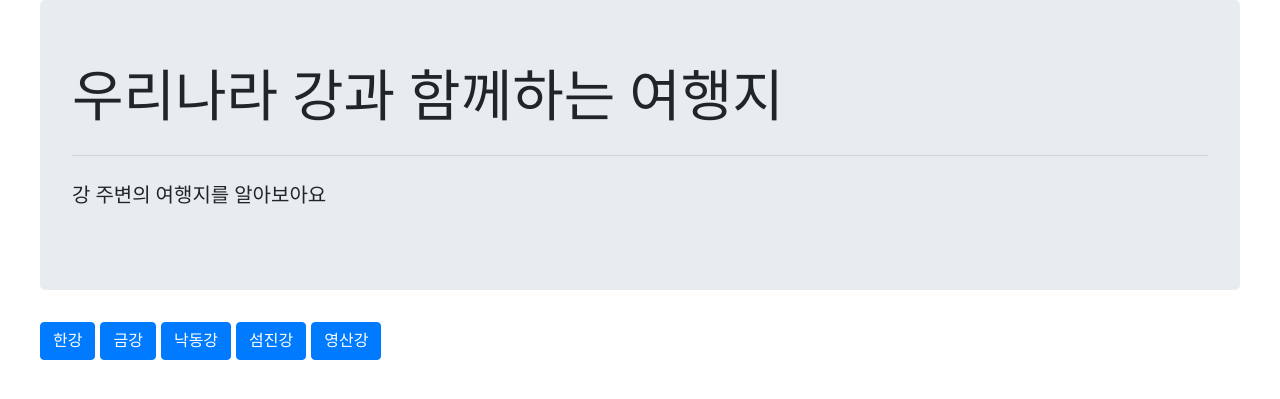
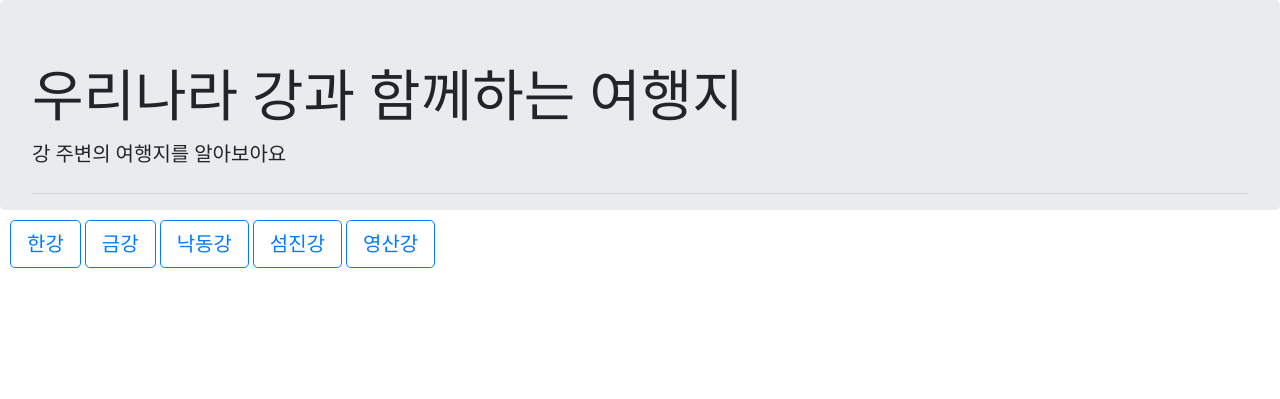
Before and after one commit to nanhee9725/show-me-the-river, a Flask app: page / in a window 1280 px wide. Shown: the top 399 px of the page. Run offline with Flask 2, Linux system fonts and the light colour scheme; data that the repository does not hold is empty; some libraries are stand-ins or nearby versions; some web fonts are replaced.

Commit message:
new_river_page
리뉴얼본
> 기존 영산강 이슈 처리 완료
> db저장 완료

```diff
--- a/app.py
+++ b/app.py
@@ -28,7 +28,7 @@ def read_articles():
 
 
 if __name__ == '__main__':
-    app.run('0.0.0.0', port=5001, debug=True)
+    app.run('0.0.0.0', port=5000, debug=True)
 
     # 서버를 html불러와서 띄움
 # IF~ 는 맨 뒷쪽에 와아ㅑ함 규칙  __NAME__같은게 뒤에있어야 에러날 확률낮아짐
--- a/save_river.py
+++ b/save_river.py
@@ -8,7 +8,7 @@ from pymongo import MongoClient
 import xmltodict
 client = MongoClient('localhost', 27017)
 db = client.dbsparta
-url = "http://opendata.kwater.or.kr/openapi-data/service/pubd/myportal/travel/list?searchTypeCd=02&regionCd=ND&numOfRows=1000&pageNo=1&serviceKey=imG5GZCUuCRZfkWsdGDQoX8j7OAfiwXFC%2BippX80egTFswLEMUUFv8kdFk2p%2BkRcTBXQUcHWNGfgN83SBpP9RA%3D%3D"
+url = "http://opendata.kwater.or.kr/openapi-data/service/pubd/myportal/travel/list?searchTypeCd=02&regionCd=YS&numOfRows=1000&pageNo=1&serviceKey=imG5GZCUuCRZfkWsdGDQoX8j7OAfiwXFC%2BippX80egTFswLEMUUFv8kdFk2p%2BkRcTBXQUcHWNGfgN83SBpP9RA%3D%3D"
 response = requests.get(url)
 
 # url = 'http://opendata.kwater.or.kr/openapi-data/service/pubd/myportal/travel/list'
--- a/templates/index.html
+++ b/templates/index.html
@@ -30,10 +30,10 @@
             font-weight: normal;
             font-style: normal;
         }
+
         body {
             font-family: "NEXON Lv1 Gothic OTF", serif;
         }
-
 
         .card-title {
             color: dimgray;
@@ -45,10 +45,26 @@
             font-weight: bold;
         }
 
-        .wrap {
-            width: 1200px;
+        /*.wrap {*/
+        /*    width: 900px;*/
+        /*    !*margin: auto;*!*/
+        /*}*/
+
+        .jumbotron {
+            height: 210px;
             margin: auto;
         }
+
+        .top_button {
+            width: 1000px;
+            padding: 10px;
+        }
+
+        /*.mainimg {*/
+        /*    padding: 10px;*/
+        /*    min-height: 100%;*/
+        /*    height: 100%*/
+        /*}*/
 
         .comment {
             color: black;
@@ -89,8 +105,7 @@
                             imgUrl = 'https://mblogthumb-phinf.pstatic.net/MjAxNzEyMTVfMjM1/MDAxNTEzMzM1MTIzMTE0._OQce1pfXU_TadhHJm8RjvAhQu4tMY8KJ4CJYCqBdw0g.ycx3uZ_-TG7mZ99exrjgnEclD9VAMqQGzuAgPTNmDDog.JPEG.nakdong0/1.JPG?type=w2'
                         } else if (articles[i]['regionCd'] == 'SJ') {
                             imgUrl = 'http://ojsfile.ohmynews.com/STD_IMG_FILE/2017/0802/IE002197330_STD.jpg'
-                        }
-                        else if (articles[i]['regionCd'] == 'YS') {
+                        } else if (articles[i]['regionCd'] == 'YS') {
                             imgUrl = 'http://cmsi.co.kr/wp-content/uploads/2018/10/project-06.jpg'
                         }
 
@@ -135,20 +150,28 @@
 <div class="wrap">
     <div class="jumbotron">
         <h1 class="display-4">우리나라 강과 함께하는 여행지</h1>
+        <p class="lead">강 주변의 여행지를 알아보아요</p>
         <hr class="my-4">
-        <p class="lead">강 주변의 여행지를 알아보아요</p>
     </div>
 
-    <div>
-       <p class="lead">
-            <button onclick="showArticles('HA')" type="button" class="btn btn-primary">한강</button>
-            <button onclick="showArticles('GU')" type="button" class="btn btn-primary">금강</button>
-            <button onclick="showArticles('ND')" type="button" class="btn btn-primary">낙동강</button>
-            <button onclick="showArticles('SJ')" type="button" class="btn btn-primary">섬진강</button>
-            <button onclick="showArticles('YS')" type="button" class="btn btn-primary">영산강</button>
-        </p>
+    <div class="top_button">
+        <button onclick="showArticles('HA')" type="button" class="btn btn-primary btn-lg btn btn-outline-primary">한강
+        </button>
+        <button onclick="showArticles('GU')" type="button" class="btn btn-primary btn-lg btn btn-outline-primary">금강
+        </button>
+        <button onclick="showArticles('ND')" type="button" class="btn btn-primary btn-lg btn btn-outline-primary">낙동강
+        </button>
+        <button onclick="showArticles('SJ')" type="button" class="btn btn-primary btn-lg btn btn-outline-primary">섬진강
+        </button>
+        <button onclick="showArticles('YS')" type="button" class="btn btn-primary btn-lg btn btn-outline-primary">영산강
+        </button>
     </div>
 
+
+<!--    <div class="mainimg">-->
+<!--        <img src="http://www.nynews.co.kr/img_up/shop_pds/nynews/gisa/ban-po-han-gang-gong-won-ya-gyeong-1560846265.jpg"-->
+<!--             width="900px" height="407px" alt="myimg">-->
+<!--    </div>-->
 
     <div id="post-box" class="form-post" style="display:none">
         <div>
```
